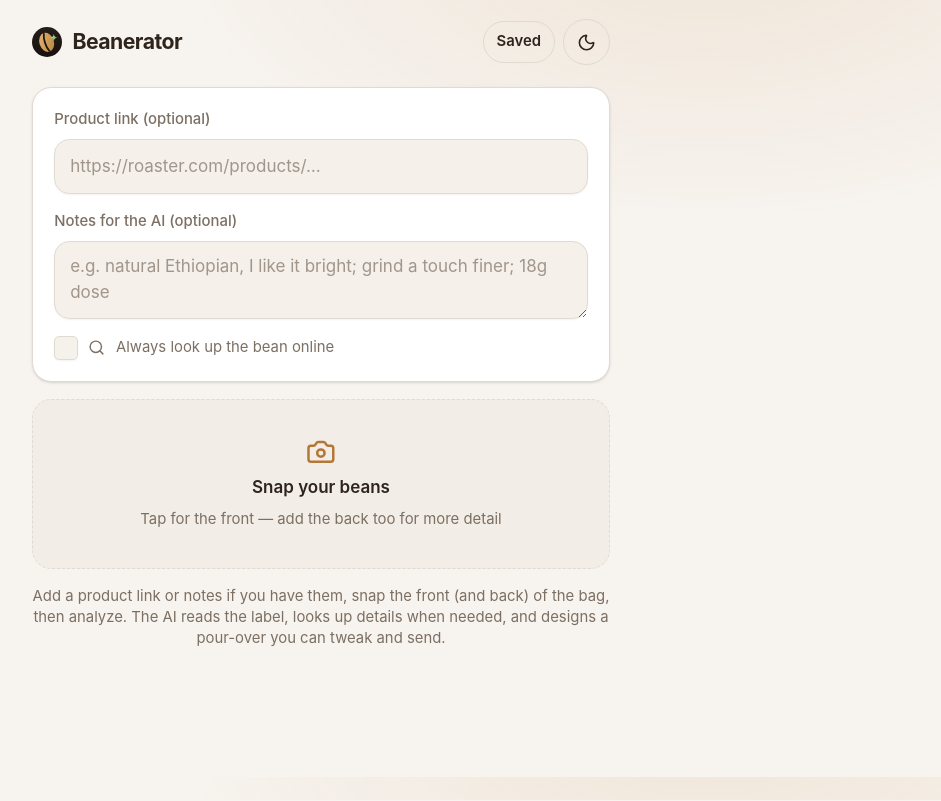
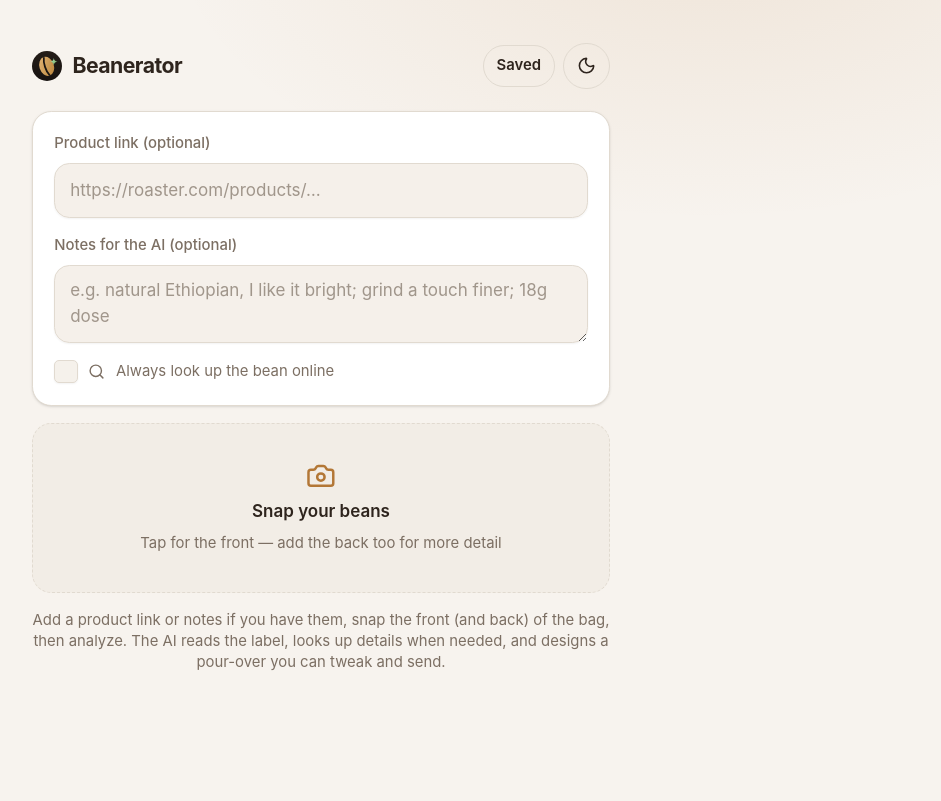
Before and after one commit to hgstrm/pourpilot, a Next.js app: page / in a window 1280 px wide. Shown: the whole page, without its empty margins (319-1260 px from the left). Built offline with nearby package versions, Linux system fonts and the light colour scheme.

Commit message:
More top breathing room under the status bar

```diff
--- a/src/app/globals.css
+++ b/src/app/globals.css
@@ -114,7 +114,7 @@
     width: 100%;
     max-width: 36rem;
     margin: 0 auto;
-    padding: calc(env(safe-area-inset-top) + 1.1rem) 1rem
+    padding: calc(env(safe-area-inset-top) + 2.5rem) 1rem
       calc(env(safe-area-inset-bottom) + 7.5rem);
   }
 
```
